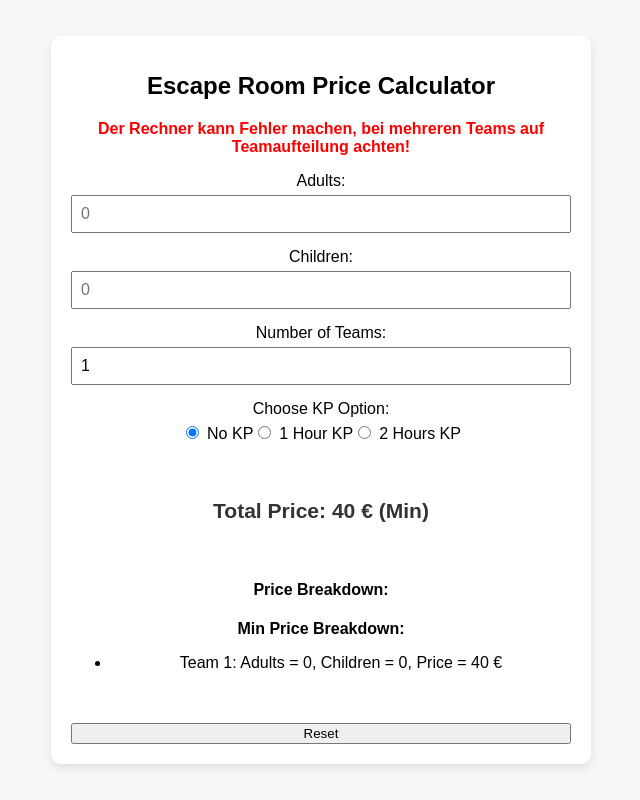
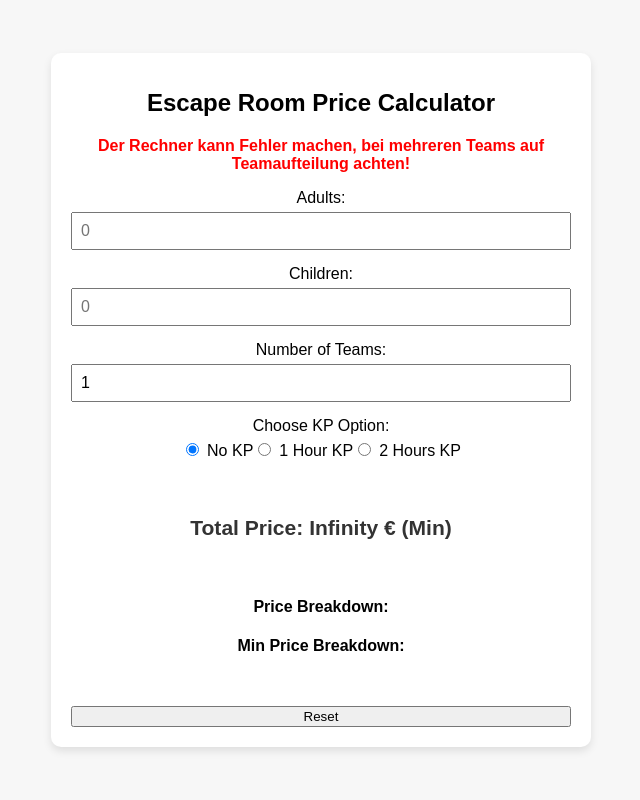
Before and after one commit to ShadowAelita/room_escpae_final, a React (Vite) app: page / in a window 1280 px wide. Shown: the whole page, without its empty margins (319-959 px from the left). Built offline with nearby package versions, Linux system fonts and the light colour scheme.

Commit message:
Update App.jsx

```diff
--- a/App.jsx
+++ b/App.jsx
@@ -81,12 +81,14 @@ const App = () => {
       // Try all possible ways to assign adults and children to the current team
       for (let adultsInTeam = 0; adultsInTeam <= adultsLeft; adultsInTeam++) {
         for (let childrenInTeam = 0; childrenInTeam <= childrenLeft; childrenInTeam++) {
+          if (adultsInTeam + childrenInTeam >= 3) {  // Make sure every team has at least 3 people
             distributePeople(
               adultsLeft - adultsInTeam,
               childrenLeft - childrenInTeam,
               teamsRemaining - 1,
               [...currentDistribution, [adultsInTeam, childrenInTeam]]
             );
+          }
         }
       }
     };
```
Lines whose indentation alone changed are shown as unchanged.
